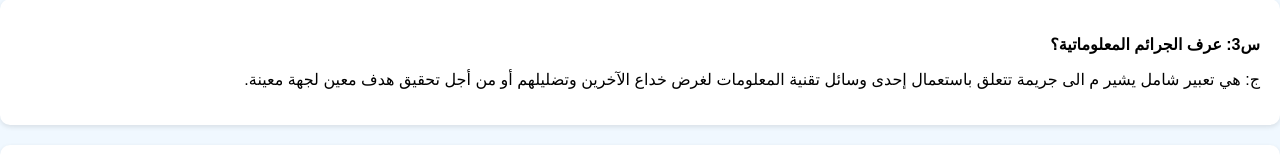
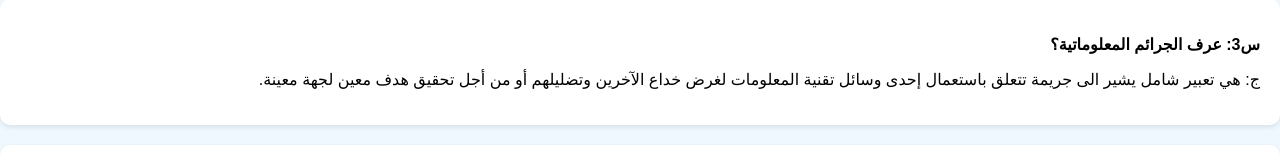
Before and after one commit to wadallh/-_-, a plain HTML site: page مراجعة خصوصية وأمن نظم المعلومات.html in a window 1280 px wide. Shown: the part 313-473 px from the top of the page. Drawn offline with Linux system fonts and the light colour scheme.

Commit message:
Add files via upload

```diff
--- a/مراجعة خصوصية وأمن نظم المعلومات.html
+++ b/مراجعة خصوصية وأمن نظم المعلومات.html
@@ -105,7 +105,7 @@
         <div class="lecture-section">
 
             <p><strong>س3: عرف الجرائم المعلوماتية؟</strong></p>
-            <p>ج: هي تعبير شامل يشير م
+            <p>ج: هي تعبير شامل يشير
                 الى جريمة تتعلق باستعمال إحدى وسائل تقنية المعلومات لغرض خداع الآخرين وتضليلهم أو من أجل تحقيق هدف معين لجهة معينة.</p>
 
         </div>
```
